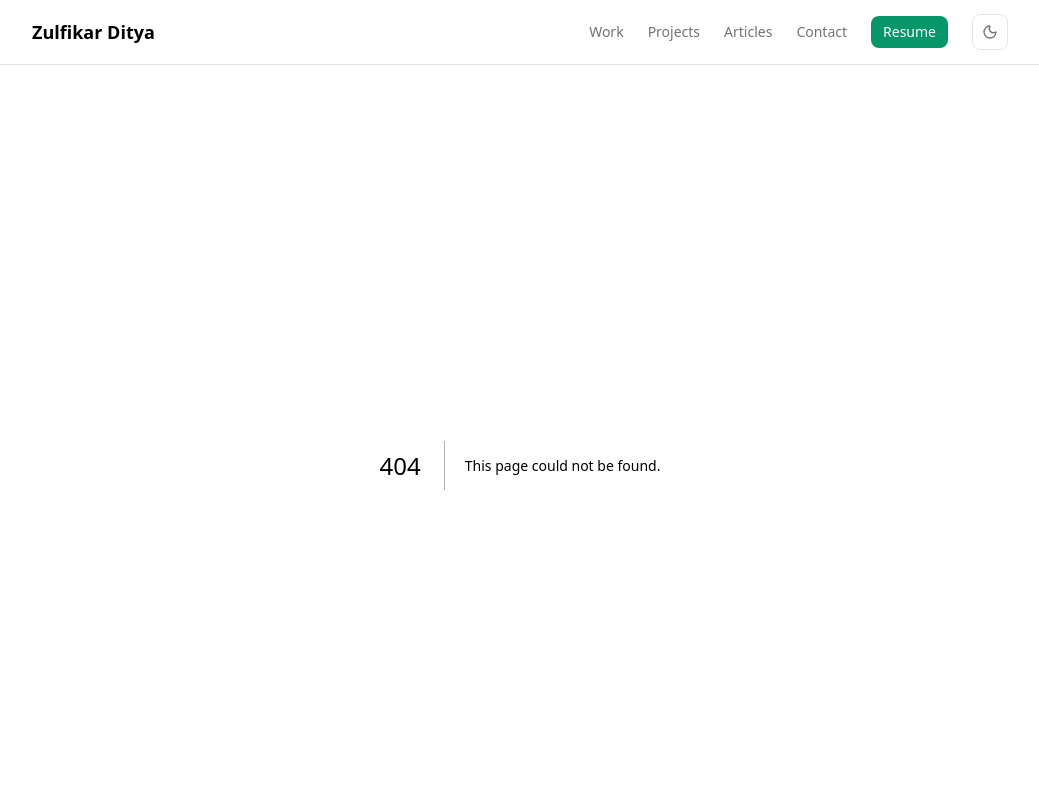
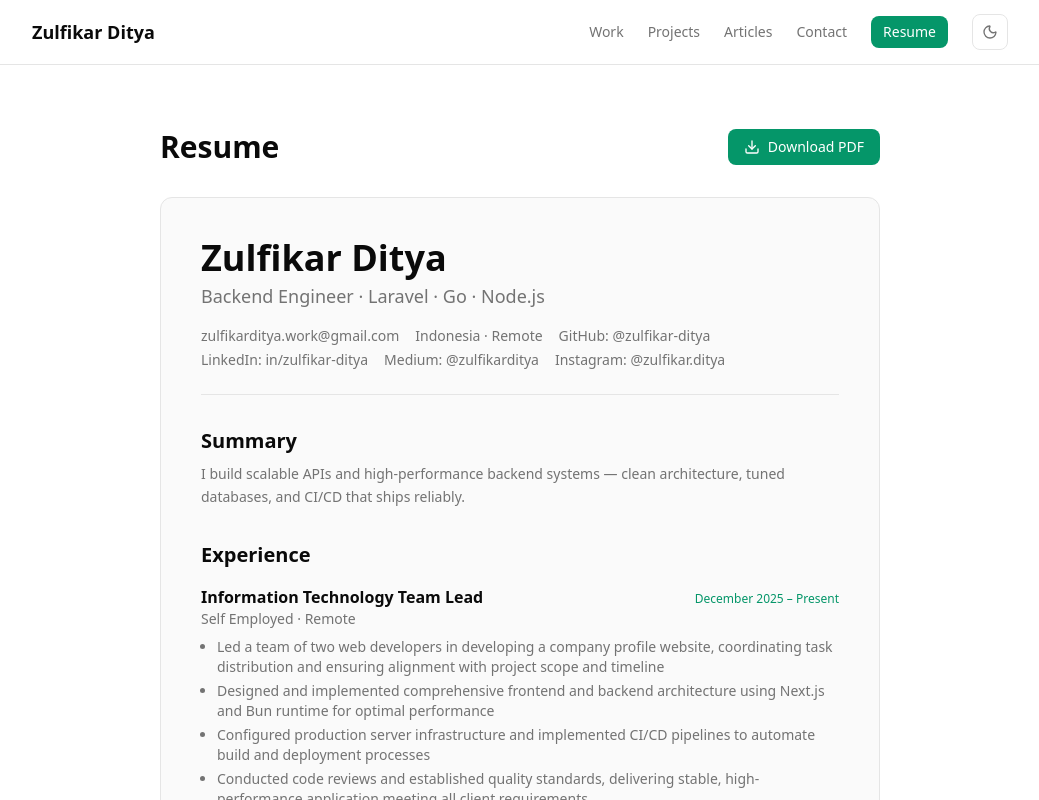
Before and after one commit to zulfikar-ditya/zulfikar-ditya-profile-2026, a Next.js app: page /resume in a window 1280 px wide. Before the commit this address had no page. Shown: the top 800 px of the page, without its empty margins (120-1159 px from the left). Built offline with nearby package versions, Linux system fonts and the light colour scheme.

Commit message:
feat: add /resume page with printable HTML resume + download

```diff
--- a/app/globals.css
+++ b/app/globals.css
@@ -65,3 +65,15 @@ body {
 		scroll-behavior: auto !important;
 	}
 }
+
+@media print {
+	header,
+	footer {
+		display: none !important;
+	}
+
+	body {
+		background: #fff;
+		color: #000;
+	}
+}
--- /dev/null
+++ b/app/resume/page.tsx
@@ -0,0 +1,23 @@
+import { Download } from "lucide-react";
+import { site } from "@/data/site";
+import { ResumeDocument } from "@/components/resume/ResumeDocument";
+
+export default function ResumePage() {
+	return (
+		<div className="mx-auto max-w-3xl px-6 py-16">
+			<div className="mb-8 flex items-center justify-between print:hidden">
+				<h1 className="font-display text-3xl font-bold">Resume</h1>
+				{/* TODO: once public/resume.pdf is added, switch href to site.resumePdf and add the `download` attribute */}
+				<a
+					href={site.resumeUrl}
+					target="_blank"
+					rel="noopener noreferrer"
+					className="inline-flex items-center gap-2 rounded-lg bg-accent px-4 py-2 text-sm font-medium text-accent-fg hover:opacity-90"
+				>
+					<Download size={16} /> Download PDF
+				</a>
+			</div>
+			<ResumeDocument />
+		</div>
+	);
+}
--- /dev/null
+++ b/components/resume/ResumeDocument.tsx
@@ -0,0 +1,89 @@
+import { site } from "@/data/site";
+import { experience } from "@/data/experience";
+import { skills } from "@/data/skills";
+
+export function ResumeDocument() {
+	return (
+		<article className="rounded-xl border border-border bg-surface p-8 sm:p-10 print:rounded-none print:border-none print:bg-white print:p-0 print:text-black">
+			<header className="border-b border-border pb-6 print:border-black/20">
+				<h1 className="font-display text-3xl font-bold sm:text-4xl">{site.name}</h1>
+				<p className="mt-1 text-lg text-muted-fg print:text-black/70">
+					{site.role} · {site.tagline}
+				</p>
+				<ul className="mt-4 flex flex-wrap gap-x-4 gap-y-1 text-sm text-muted-fg print:text-black/70">
+					<li>{site.email}</li>
+					<li>{site.location}</li>
+					{site.socials
+						.filter((s) => s.name !== "Email")
+						.map((s, i) => (
+							<li key={`${s.name}-${i}`}>
+								<a
+									href={s.url}
+									target="_blank"
+									rel="noopener noreferrer"
+									className="hover:text-accent print:text-black"
+								>
+									{s.name}: {s.label}
+								</a>
+							</li>
+						))}
+				</ul>
+			</header>
+
+			<section className="mt-8">
+				<h2 className="font-display text-xl font-bold">Summary</h2>
+				<p className="mt-2 text-sm leading-relaxed text-muted-fg print:text-black/80">{site.valueProp}</p>
+			</section>
+
+			<section className="mt-8">
+				<h2 className="font-display text-xl font-bold">Experience</h2>
+				<div className="mt-4 space-y-6">
+					{experience.map((e, i) => (
+						<div key={`${e.company}-${e.title}-${i}`} className="break-inside-avoid">
+							<div className="flex flex-wrap items-baseline justify-between gap-x-4 gap-y-1">
+								<h3 className="text-base font-semibold">{e.title}</h3>
+								<p className="text-xs text-accent print:text-black/70">
+									{e.dateStart} – {e.dateEnd}
+								</p>
+							</div>
+							<p className="text-sm text-muted-fg print:text-black/70">
+								{e.company} · {e.type}
+							</p>
+							<ul className="mt-2 list-disc space-y-1 pl-4 text-sm text-muted-fg print:text-black/80">
+								{e.descriptions.map((d, j) => (
+									<li key={j}>{d}</li>
+								))}
+							</ul>
+							{e.skills.length > 0 && (
+								<p className="mt-2 text-xs text-muted-fg print:text-black/60">
+									{e.skills.join(" · ")}
+								</p>
+							)}
+						</div>
+					))}
+				</div>
+			</section>
+
+			<section className="mt-8">
+				<h2 className="font-display text-xl font-bold">Skills</h2>
+				<div className="mt-4 space-y-4">
+					{skills.map((group, i) => (
+						<div key={`${group.category}-${i}`}>
+							<h3 className="text-sm font-semibold text-foreground">{group.category}</h3>
+							<div className="mt-1.5 flex flex-wrap gap-1.5">
+								{group.items.map((item, j) => (
+									<span
+										key={`${item}-${j}`}
+										className="rounded-md border border-border bg-background px-2 py-0.5 text-xs text-muted-fg print:border-black/20 print:bg-white print:text-black/80"
+									>
+										{item}
+									</span>
+								))}
+							</div>
+						</div>
+					))}
+				</div>
+			</section>
+		</article>
+	);
+}
```
